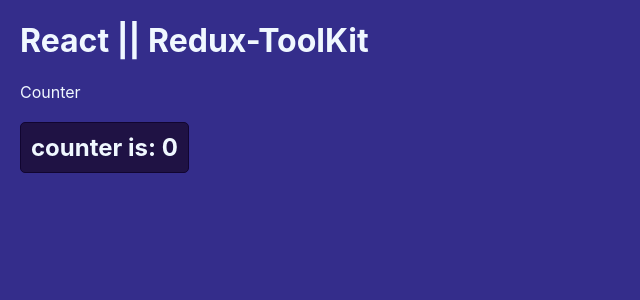
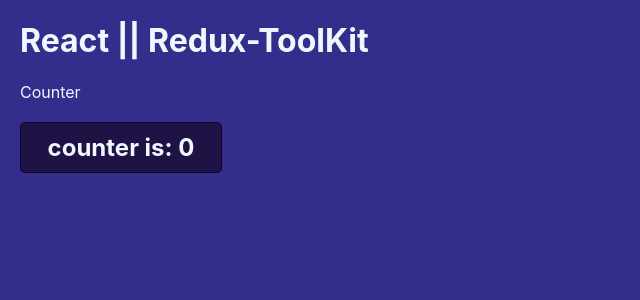
Before and after one commit to hasanashrafi/redux-toolkit, a React (Create React App) app: page / in a window 1280 px wide. Shown: the top 300 px of the page, without its empty margins (0-640 px from the left). Built offline with nearby package versions, Linux system fonts and the light colour scheme.

Commit message:
h2 styles updated

```diff
--- a/src/App.css
+++ b/src/App.css
@@ -15,7 +15,8 @@
   cursor: pointer;
 }
 h2 {
-  width: fit-content;
+  text-align: center;
+  width: 180px;
   border: 1px solid #110530;
   padding: 10px;
   border-radius: 5px;
```
